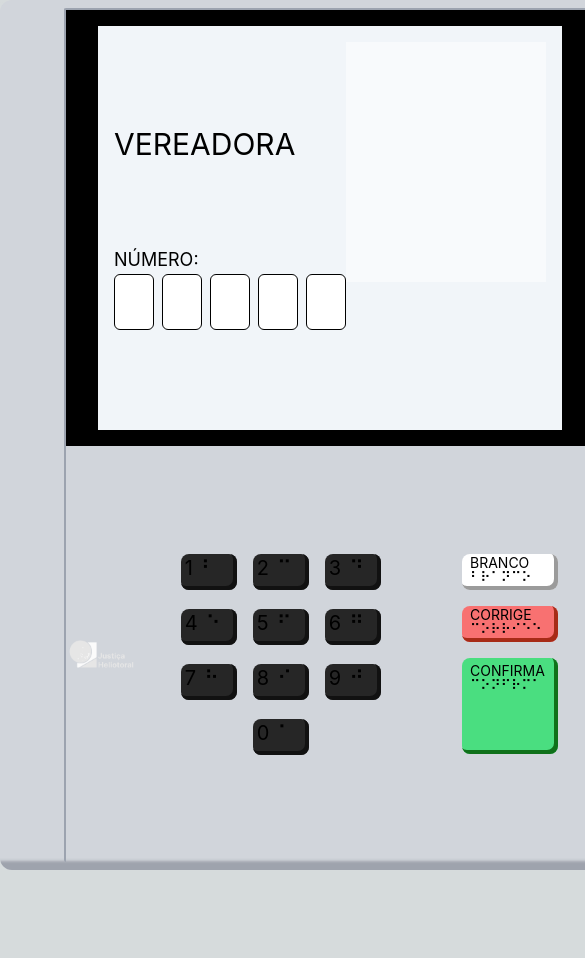
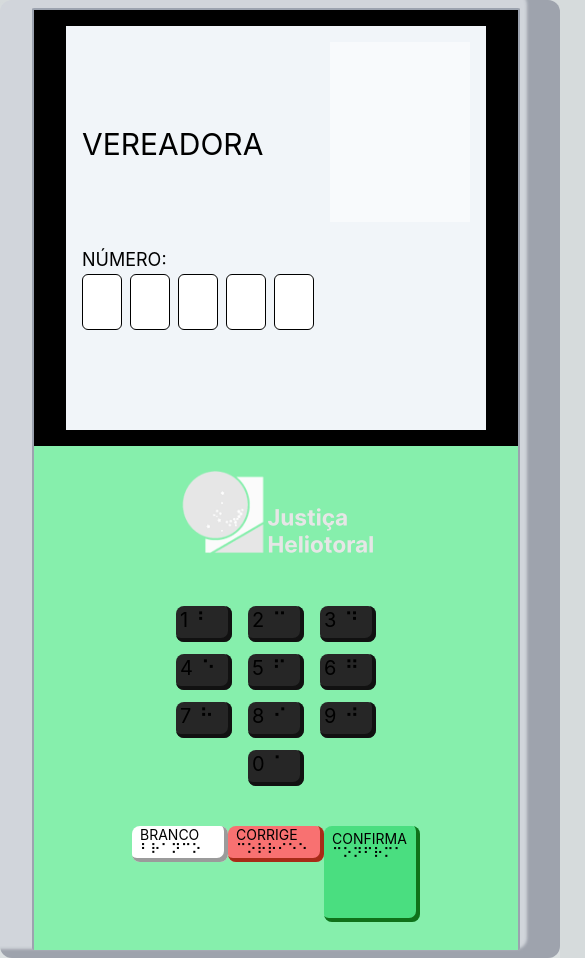
Before and after one commit to LelioH/urna-eletronica, a React (Vite) app: page / in a window 390 px wide. Shown: the top 958 px of the page, 585 px wide, since content can reach past the window. Before the commit the page ends 870 px from the top, so only its background shows below. Built offline with nearby package versions, Linux system fonts and the light colour scheme.

Commit message:
style: smaller disp

```diff
--- a/src/App.tsx
+++ b/src/App.tsx
@@ -83,7 +83,7 @@ export default function Home() {
   return (
     <div className="flex h-screen">
       <div
-        className="bg-gray-300 flex flex-col m-auto rounded-xl py-2 pl-16 pr-20"
+        className="bg-gray-300 flex flex-col m-auto rounded-xl py-2 pl-16 pr-20 sm:pl-8 sm:pr-10"
         style={{ boxShadow: '-32px -8px 3px 1px rgba(107, 114, 128, 0.5) inset' }}
       >
         <div className="border-gray-400 border-2 border-b-0 rounded-sm">
@@ -111,7 +111,7 @@ export default function Home() {
                 </div>
               ) : (
                 <React.Fragment>
-                  <div className="flex flex-row w-full h-full justify-between p-2">
+                  <div className="flex flex-row w-full h-full justify-between p-2 sm:gap-4">
                     <div className="flex flex-col justify-evenly">
                       {inputValues && inputValues.length === 5 && (
                         <h1 className="text-black text-lg font-[Inter]">SEU VOTO PARA</h1>
@@ -128,7 +128,7 @@ export default function Home() {
                         </React.Fragment>
                       )}
                     </div>
-                    <div className="bg-slate-50 w-[200px] h-[240px]">
+                    <div className="bg-slate-50 w-[200px] h-[240px] sm:w-[140px] sm:h-[180px] sm:p-0">
                       {inputValues && inputValues.length === 5 && (
                         <img
                           src={Lara}
@@ -161,8 +161,8 @@ export default function Home() {
               )}
             </div>
           </div>
-          <div className="flex flex-row pt-24 gap-x-5">
-            <div className=" flex flex-wrap items-center max-h-[224px]">
+          <div className="bg-green-300 flex flex-row pt-24 gap-x-5 sm:flex-col sm:items-center sm:gap-y-5 sm:pt-0">
+            <div className="flex flex-wrap items-center max-h-[224px]">
               <img src={TSH} width={209} height={132} alt="JH" />
             </div>
             <div className=" max-w-[270px] max-h-[224px] flex flex-wrap flex-row items-center justify-center gap-x-4 gap-y-3 p-2">
@@ -175,7 +175,7 @@ export default function Home() {
                 />
               ))}
             </div>
-            <div className="flex flex-col gap-y-4 py-3 mb-24 px-9">
+            <div className="flex flex-col gap-y-4 py-3 mb-24 px-9 sm:flex-row sm:mb-4">
               <button
                 disabled={inputValues.length === 5}
                 onClick={isentVoteFnc}
--- a/tailwind.config.js
+++ b/tailwind.config.js
@@ -2,6 +2,22 @@
 export default {
   content: ['./index.html', './src/**/*.{js,ts,jsx,tsx}'],
   theme: {
+    screens: {
+      '2xl': { max: '1535px' },
+      // => @media (max-width: 1535px) { ... }
+
+      xl: { max: '1279px' },
+      // => @media (max-width: 1279px) { ... }
+
+      lg: { max: '1023px' },
+      // => @media (max-width: 1023px) { ... }
+
+      md: { max: '767px' },
+      // => @media (max-width: 767px) { ... }
+
+      sm: { max: '639px' },
+      // => @media (max-width: 639px) { ... }
+    },
     extend: {
       backgroundImage: {
         'gradient-radial': 'radial-gradient(var(--tw-gradient-stops))',
```
